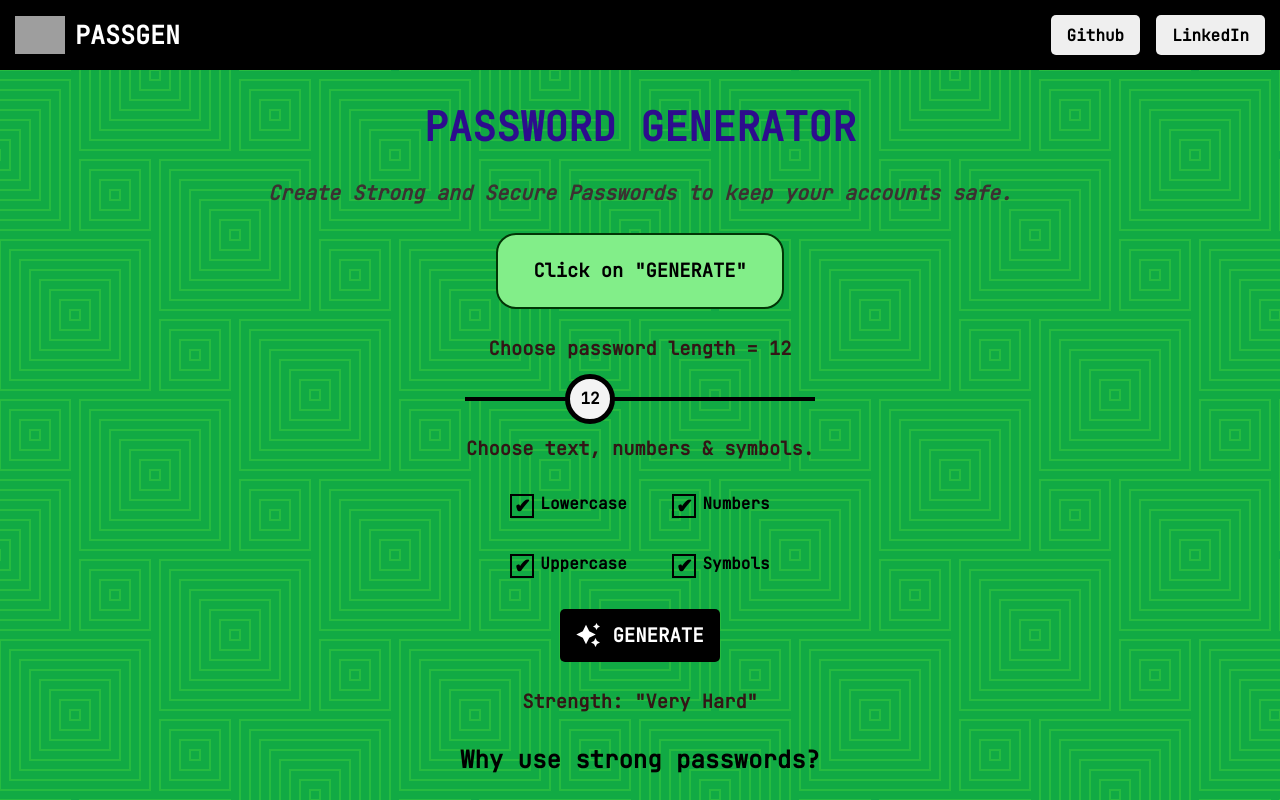
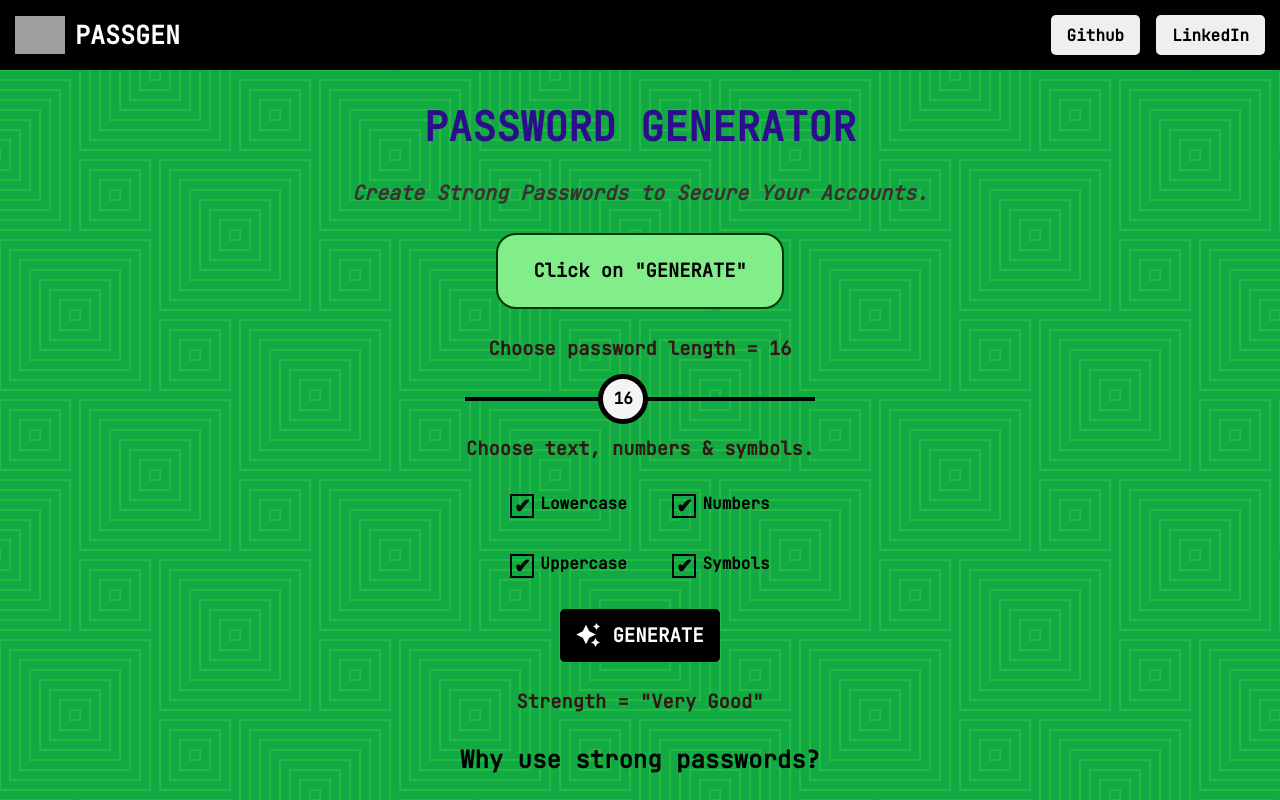
Before and after one commit to Shanmukh025/PassGen, a React (Vite) app: page / in a window 1280 px wide. Shown: the top 800 px of the page. Built offline with nearby package versions, Linux system fonts and the light colour scheme; grey boxes are pictures that could not be loaded.

Commit message:
Functionality Complete

```diff
--- a/src/components/content.jsx
+++ b/src/components/content.jsx
@@ -3,7 +3,7 @@
 
 const Content = () => {
 
-const [sliderValue, setSliderValue] = useState(12);
+const [sliderValue, setSliderValue] = useState(16);
 const [password, setPassword] = useState('Click on "GENERATE"');
 const [passwordStrength, setPasswordStrength] = useState('');
 const [copied, setCopied] = useState(false);
@@ -19,12 +19,9 @@
 }, [sliderValue, password]);
 
 const showSliderValue = () => {
-
     slider_thumb.innerHTML = slider_input.value;
-
     const bulletPosition = (slider_input.value / slider_input.max);
     const space = slider_input.offsetWidth - slider_thumb.offsetWidth;
-
     slider_thumb.style.left = (bulletPosition * space) + 'px';
     slider_line.style.width = slider_input.value + '%';
 }
@@ -47,30 +44,35 @@
 
     let newPassword = '';
     for (let i = 0; i < sliderValue; i++) {
-      const randomIndex = Math.floor(Math.random() * characters.length);
+        const randomIndex = Math.floor(Math.random() * characters.length);
         newPassword += characters[randomIndex];
     }
-
     setPassword(newPassword);
 };
-
 
 const handleGenerateClick = () => {
     generatePassword();
     setCopied(false);
     setShowCopyButton(true);
+    setShowStrength(true);
 };
 
 const calculatePasswordStrength = (length) => {
-    if (length < 11) {
+    if (length < 10)
+    {
         setPasswordStrength('Medium');
-    } else if (length >= 12 && length <= 16) {
-        setPasswordStrength('Hard');
-    } else if(length >= 17 && length <= 24) {
-        setPasswordStrength('Very Hard');
     }
-    else {
-        setPasswordStrength('Impossible');
+    else if (length >= 11 && length <= 15)
+    {
+        setPasswordStrength('Good');
+    }
+    else if(length >= 16 && length <= 25)
+    {
+        setPasswordStrength('Very Good');
+    }
+    else
+    {
+        setPasswordStrength('Excellent');
     }
 };
 
@@ -132,8 +134,8 @@
     </button>
     <div className='gap'></div>
     <div className='selectionx'>
-            <h3>Strength: "{passwordStrength}"</h3>
-        </div>
+        <h3>Strength = "{passwordStrength}"</h3>
+    </div>
 </div>
 <div className='gap'></div>
 <div className='gap'></div>
--- a/src/components/header.jsx
+++ b/src/components/header.jsx
@@ -48,7 +48,7 @@
             </nav>
             <div className="heading">
                 <h1>PASSWORD GENERATOR</h1>
-                <h4><i>Create Strong and Secure Passwords to keep your accounts safe.</i></h4>
+                <h4><i>Create Strong Passwords to Secure Your Accounts.</i></h4>
             </div>
         </>
     );
```
